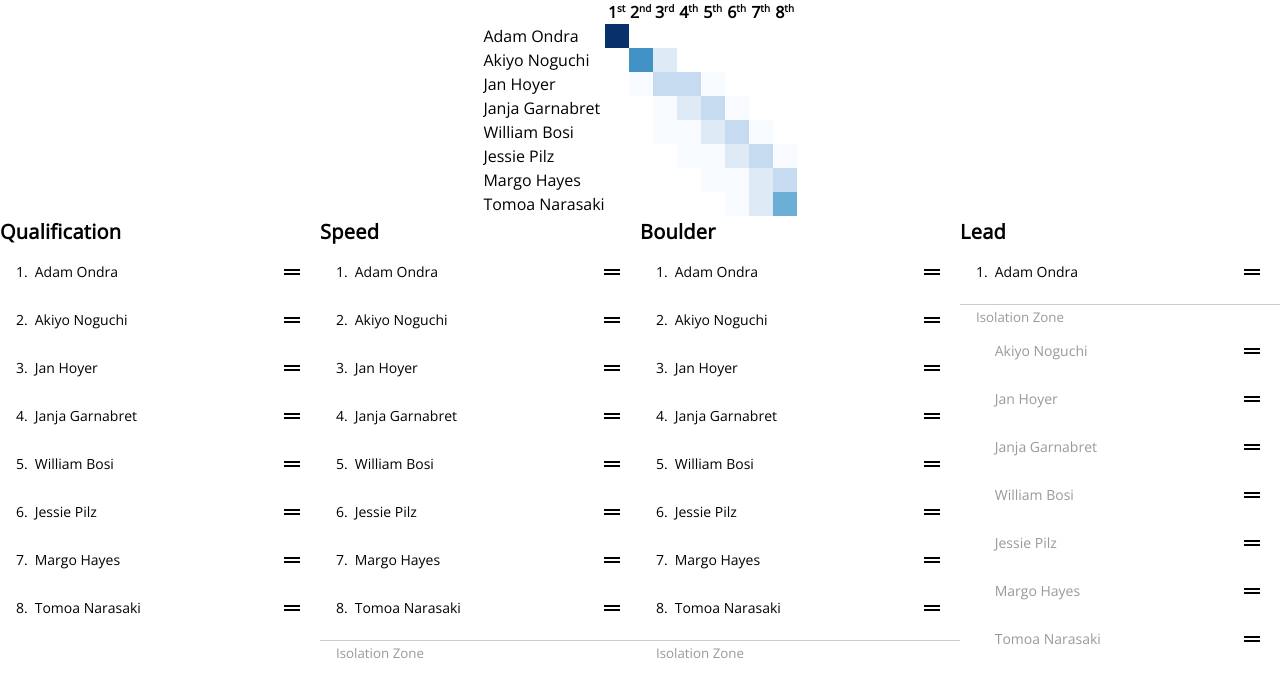
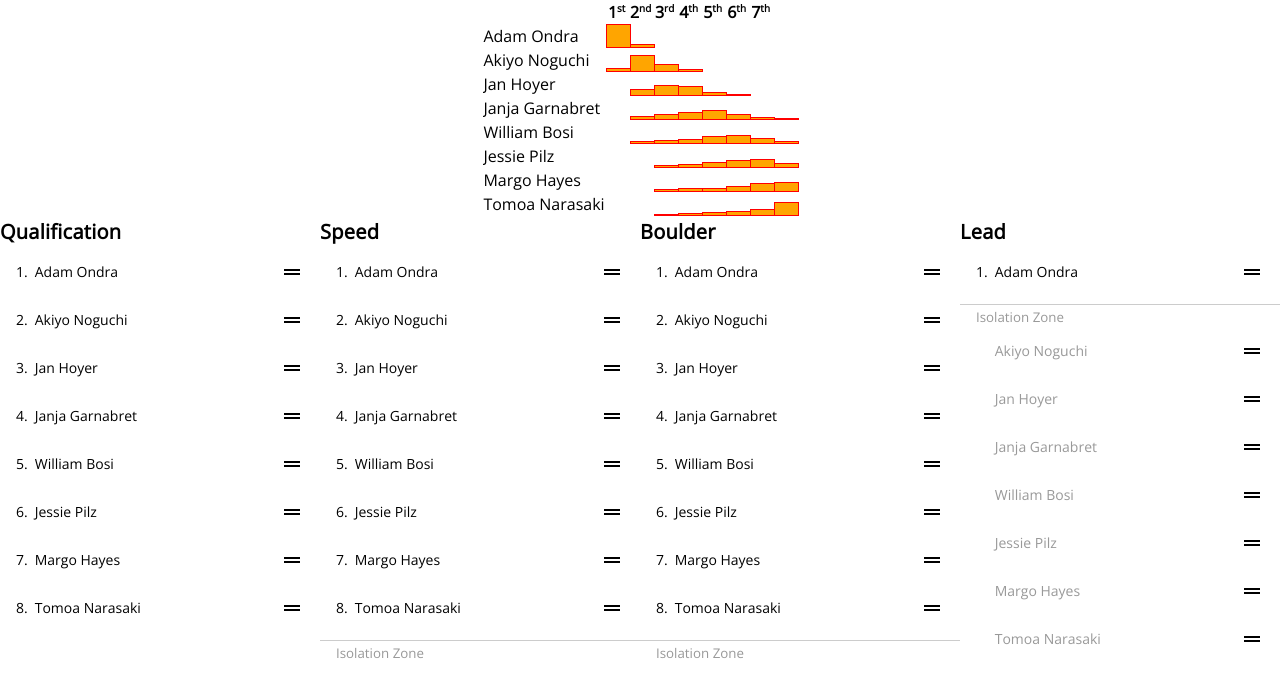
Before and after one commit to harrybiddle/compdex.rocks, a React (Create React App) app: page / in a window 1280 px wide. Shown: the top 696 px of the page. Built offline with nearby package versions, Linux system fonts and the light colour scheme.

Commit message:
Ridgeline plot

```diff
--- a/src/components/predictions/Predictions.js
+++ b/src/components/predictions/Predictions.js
@@ -6,19 +6,7 @@ import { probabilities } from "../../common/bruteforce";
 import { calculateCentreOfMass } from "../app/App";
 import { isEqual } from "lodash";
 
-export function heatmapProps(predictionsProps) {
-  function* headers(length) {
-    yield "";
-    yield "1st";
-    yield "2nd";
-    yield "3rd";
-    let i = 4;
-    while (i < length) {
-      yield i + "th";
-      i++;
-    }
-  }
-
+export function ridgelinePlotProps(predictionsProps) {
   const athletes = Object.keys(predictionsProps.athletes);
   let rows = Object.entries(
     probabilities(
@@ -28,14 +16,16 @@ export function heatmapProps(predictionsProps) {
       predictionsProps.stages[stages.BOULDER],
       predictionsProps.stages[stages.LEAD]
     )
-  ).map(a => [predictionsProps.athletes[a[0]].name].concat(a[1]));
+  ).map(a => [predictionsProps.athletes[a[0]].name, a[1]]);
   rows.sort(
-    (a, b) =>
-      calculateCentreOfMass(a.slice(1)) - calculateCentreOfMass(b.slice(1))
+    (a, b) => calculateCentreOfMass(a[1]) - calculateCentreOfMass(b[1])
   );
   return {
-    columns: Array.from(headers(athletes.length + 1)),
-    rows: rows
+    athletes: rows.map(r => r[0]),
+    probabilities: rows.reduce((acc, value) => {
+      acc[value[0]] = value[1];
+      return acc;
+    }, {})
   };
 }
 
@@ -55,7 +45,7 @@ export default class Predictions extends React.Component {
 
   render() {
     if (this.computationShouldProceed()) {
-      return <RidgelinePlot {...heatmapProps(this.props)} />;
+      return <RidgelinePlot {...ridgelinePlotProps(this.props)} />;
     } else {
       return <div>Finish some stages first</div>;
     }
--- a/src/components/ridgelineplot/RidgelinePlot.js
+++ b/src/components/ridgelineplot/RidgelinePlot.js
@@ -20,17 +20,12 @@ export function getColor(probability) {
 }
 
 class RidgelinePlot extends React.Component {
+  range() {
+    return Array.from(Array(this.props.athletes.length).keys());
+  }
+
   render() {
     const rowStyle = { height: "1em" };
-    const firstColumnCellStyle = {
-      padding: "0px",
-      // maximum width of first column
-      maxWidth: "130px",
-      // hide overflow text behind ellipses
-      textOverflow: "ellipsis",
-      whiteSpace: "nowrap",
-      overflow: "hidden"
-    };
     const valueCellStyle = {
       padding: "0px",
       minWidth: "1.5em",
@@ -56,7 +51,7 @@ class RidgelinePlot extends React.Component {
         <table style={{ padding: "0px", borderSpacing: "0px" }}>
           <thead>
             <tr style={rowStyle}>
-              {Array.from(headers(this.props.columns.length)).map(x => (
+              {Array.from(headers(this.props.athletes.length)).map(x => (
                 <th key={"header" + x[0]} style={valueCellStyle}>
                   {x[0]}
                   <sup style={{ fontSize: "x-small" }}>{x[1]}</sup>
@@ -65,23 +60,58 @@ class RidgelinePlot extends React.Component {
             </tr>
           </thead>
           <tbody style={{ padding: "0px" }}>
-            {this.props.rows.map((row, i) => (
+            {this.props.athletes.map((athleteName, i) => (
               <tr key={"row-" + i} style={rowStyle}>
-                {row.map((value, j) => (
-                  <td
-                    key={"value-" + j}
-                    style={
-                      j === 0
-                        ? firstColumnCellStyle
-                        : {
-                            ...valueCellStyle,
-                            backgroundColor: getColor(value)
-                          }
-                    }
-                  >
-                    {j === 0 ? value : ""}
-                  </td>
-                ))}
+                {/* First cell is the athlete's name */}
+                <td
+                  style={{
+                    padding: "0px",
+                    // maximum width of first column
+                    maxWidth: "130px",
+                    // hide overflow text behind ellipses
+                    textOverflow: "ellipsis",
+                    whiteSpace: "nowrap",
+                    overflow: "hidden"
+                  }}
+                >
+                  {athleteName}
+                </td>
+
+                {/* Subsequent cells are the visualised probabilities */}
+                {this.range().map(j => {
+                  const value = this.props.probabilities[athleteName][j];
+                  const borderStyle = value > 0 ? "1px solid red" : "0px";
+                  return (
+                    <td
+                      key={"valueContainer-" + athleteName + j}
+                      style={{
+                        ...valueCellStyle
+                      }}
+                    >
+                      <div
+                        key={"valueC-" + athleteName + j}
+                        style={{
+                          position: "relative",
+                          marginLeft: "1px",
+                          height: "100%"
+                        }}
+                      >
+                        <div
+                          key={"value-" + athleteName + j}
+                          style={{
+                            backgroundColor: "orange",
+                            border: borderStyle,
+                            height: value * 100 + "%",
+                            width: "100%",
+
+                            position: "absolute",
+                            bottom: "0px"
+                          }}
+                        ></div>
+                      </div>
+                    </td>
+                  );
+                })}
               </tr>
             ))}
           </tbody>
```
Also changed, not shown: 1 other file (tests, documents, lock files or other folders).
